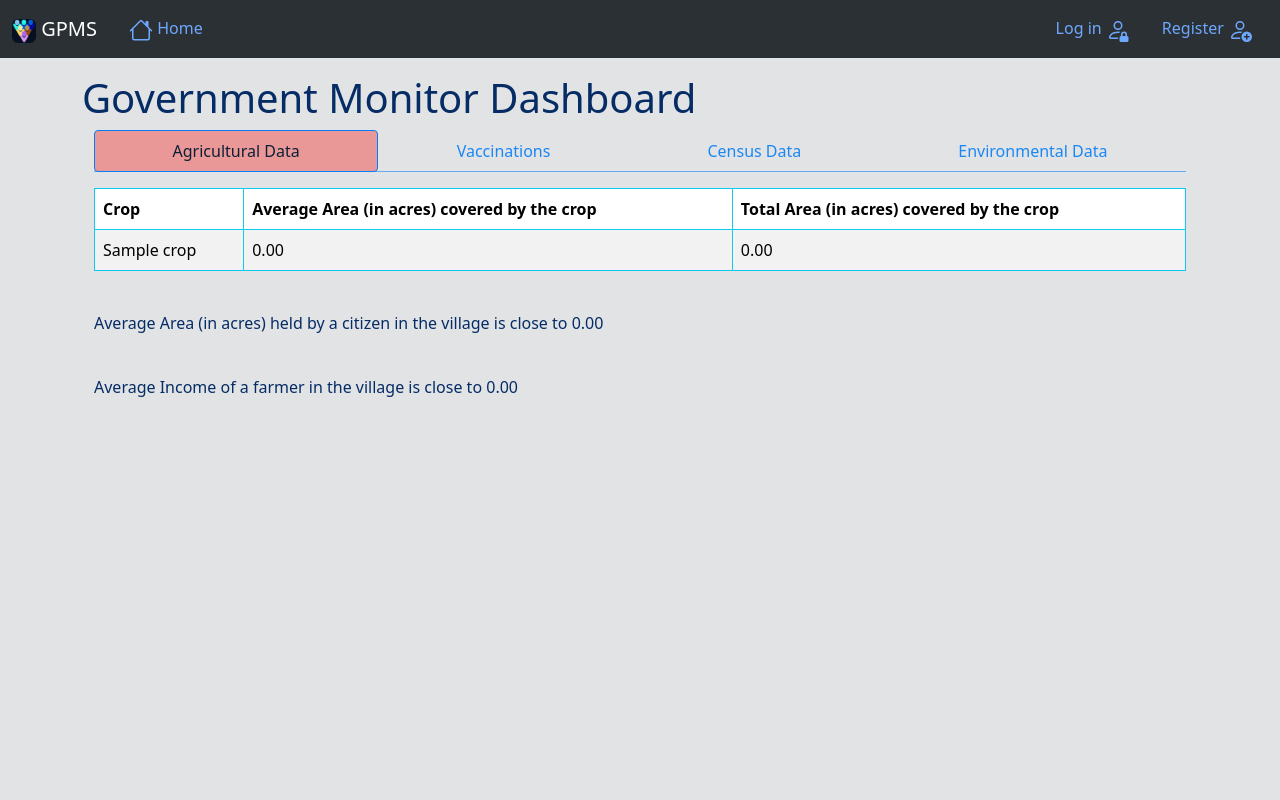
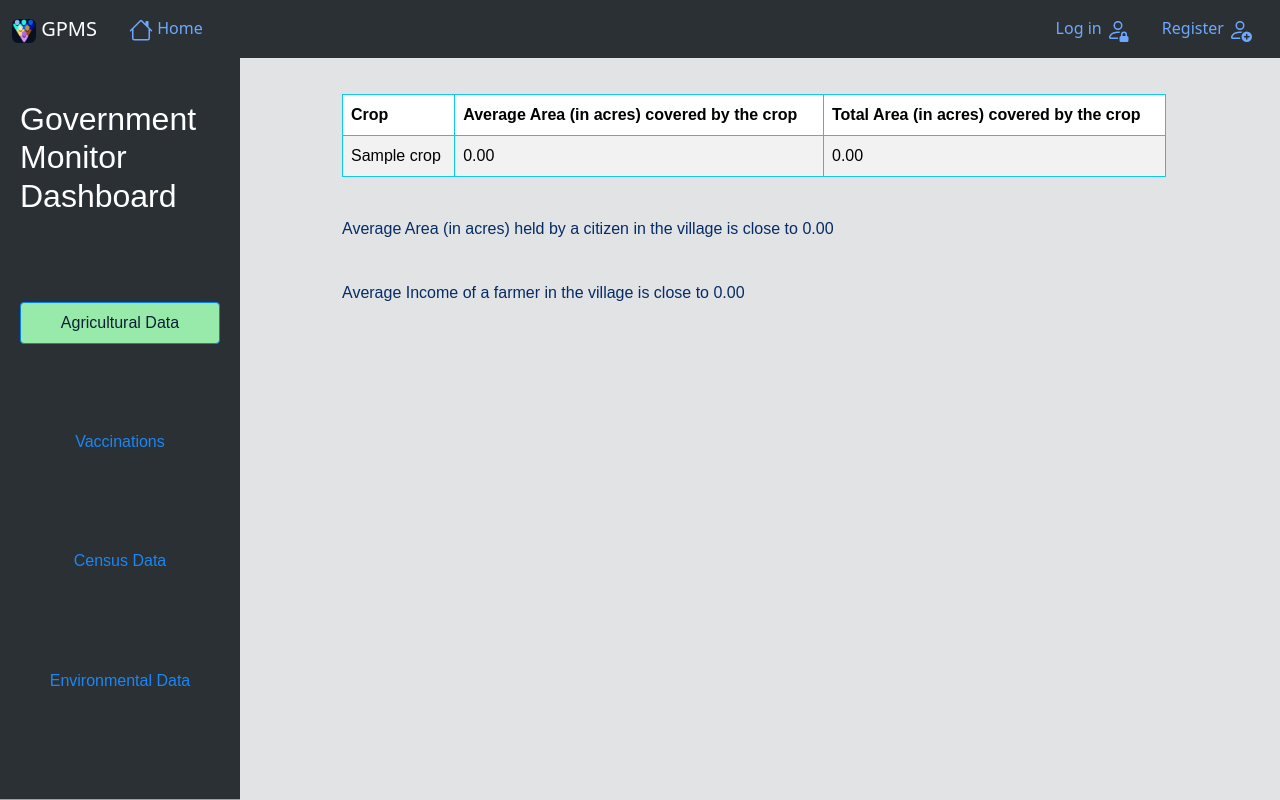
Before and after one commit to laksh0820/GPMS, a Python web app: template Project/Government/templates/Government/dashboard.html in a window 1280 px wide. Run offline with Jinja, Linux system fonts and the light colour scheme; the template is opened without the code that fills it: most values are stand-ins (such as "Sample title", 1, 10 or a date in 2020).

Commit message:
Converted nav-tabs to Sidebar to maintain uniformity

```diff
--- a/Project/Government/government.py
+++ b/Project/Government/government.py
@@ -129,6 +129,11 @@ def refresh_agricultural_data():
 @government_monitor_required
 @verification_required
 def refresh_vaccination():
+    conn = get_db_connection()
+    db = conn.cursor()
+
+
+
     pass
 
 @government_bp.route('/refresh_census_data')
--- a/Project/Government/static/CSS/style-nav-tabs.css
+++ b/Project/Government/static/CSS/styles-government.css
@@ -5,7 +5,7 @@
   --nav-tabs-link-hover-border-color: #464e56;
   --nav-tabs-link-hover-bg: #2488ec;
   --nav-tabs-link-active-color: #0b2036;
-  --nav-tabs-link-active-bg: #ea9797;
+  --nav-tabs-link-active-bg: #97eaa9;
   --nav-tabs-link-active-border-color: #0680fa;
   border-bottom: var(--nav-tabs-border-width) solid var(--nav-tabs-border-color);
 }
@@ -27,3 +27,36 @@
   background-color: var(--nav-tabs-link-active-bg);
   border-color: var(--nav-tabs-link-active-border-color);
 }
+
+
+/* Container for sidebar and main content */
+.container {
+  font-family: Arial, sans-serif;
+  display: block;
+  padding-left: 0px;
+  height: 100%;
+}
+
+
+/* Sidebar styling */
+.sidebar {
+  width: 240px; /* Width of the sidebar */
+  background-color: #2b3035; /* Dark background */
+  color: white; /* Text color */
+  padding: 20px;
+  padding-top: 100px;
+  position: fixed;
+  top: 0;
+  left: 0;
+  z-index: 1;
+  height: 100vh; /* Full height of the viewport */
+  box-sizing: border-box; /* Include padding in width */
+}
+
+
+/* Tab-content styling */
+.tab-content {
+  margin-left: 240px; /* Same width as the sidebar */
+  padding: 20px;
+  box-sizing: border-box; /* Include padding in width */
+}
--- a/Project/Government/templates/Government/dashboard.html
+++ b/Project/Government/templates/Government/dashboard.html
@@ -2,15 +2,15 @@
 
 {% block extra_header %}
 	<script src = "http://ajax.googleapis.com/ajax/libs/jquery/3.5.1/jquery.min.js"></script>
-	<link rel="stylesheet" href="{{ url_for('government.static', filename='CSS/style-nav-tabs.css')}}">
+	<link rel="stylesheet" href="{{ url_for('government.static', filename='CSS/styles-government.css')}}">
 {% endblock %}
 
 {% block content %}
 
 	<br>
-	<h1>Government Monitor Dashboard</h1>
 	<div class="container-fluid">
-		<ul class="nav nav-tabs nav-fill mb-3" id="data-navbar" role="tablist">
+		<ul class="nav nav-tabs nav-fill mb-3 sidebar" id="data-navbar" role="tablist">
+			<h2 role="presentation">Government Monitor Dashboard</h2>
 			<li class="nav-item active" role="presentation">
 				<a class="nav-link active" id="agricultural-data-tab" role="tab" data-bs-toggle="tab" href="#agricultural-data-tabs">Agricultural Data</a>
 			</li>
--- a/Project/Government/templates/Government/vaccination.html
+++ /dev/null
@@ -1,6 +0,0 @@
-{% extends 'base.html' %}
-
-{% block content %}
-
-
-{% endblock %}
```
Also changed, not shown: Project/Government/templates/Government/agricultural_data.html (deleted), Project/Government/templates/Government/census_data.html (deleted).
